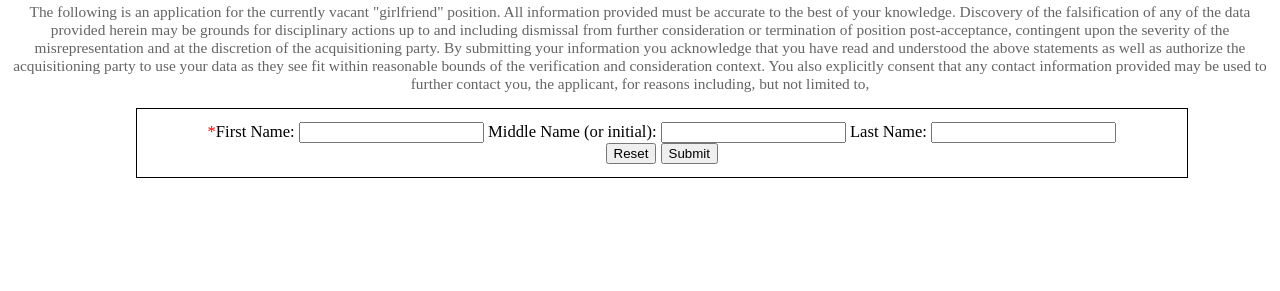
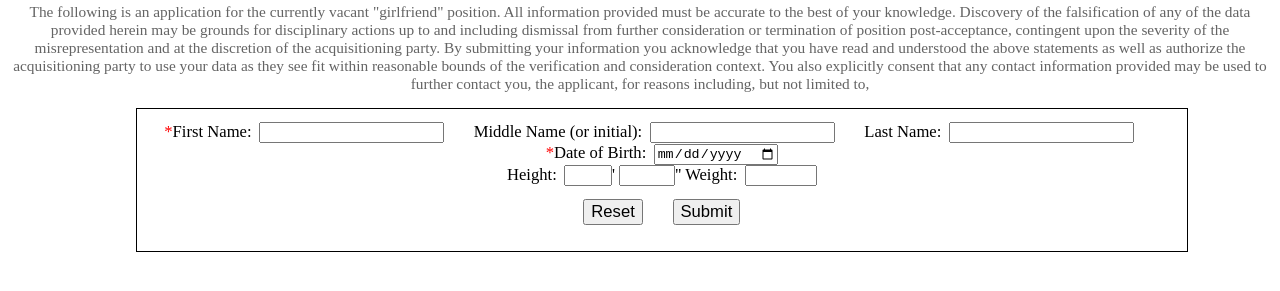
Before and after one commit to eksabur/webApplication, a website: page public_html/app.html in a window 1280 px wide. Shown: the part 65-356 px from the top of the page. Drawn offline with Linux system fonts and the light colour scheme.

Commit message:
added more form inputs

```diff
--- a/public_html/app.html
+++ b/public_html/app.html
@@ -31,15 +31,27 @@
                 <label for="fName" class="required">First Name: </label>
                 <input type="text" id="fName" name="fName" required
                        maxlength="20" size="20" pattern="[A-Za-z]" tabindex="1">
-                <label for="mName"> Middle Name (or initial): </label>
+                <label for="mName">Middle Name (or initial): </label>
                 <input type="text" id="mName" name="mName"
                        maxlength="20" size="20" pattern="[A-Za-z]" tabindex="2">
-                <label for="lName"> Last Name: </label>
+                <label for="lName">Last Name: </label>
                 <input type="text" id="lName" name="lName"
                        maxlength="20" size="20" pattern="[A-Za-z]" tabindex="3"><br>
+                <span id="leftAlign">
+                    <label for="dob" class="required">Date of Birth: </label>
+                    <input type="date" id="dob" name="dob" required tabindex="4"><br>
+
+                    <label for="height">Height: </label>
+                    <input type="number" id="height" name="height" min="3" max="8" title="Feet" tabindex="5">'
+                    <input type="number" id="heightInches" name="heightIn" min="0" max="11" title="inches" tabindex="6">''
+                    <label for="weight">Weight: </label>
+                    <input type="number" id="weight" name="weight" min="50" max="1000" title="lbs" tabindex="7"><br>
+                </span>
+
+
             </div>
-            <input type="reset">
-            <input type="submit">
+            <input type="reset" class="button">
+            <input type="submit" class="button">
         </form>
         <footer>
 
--- a/public_html/styles/style.css
+++ b/public_html/styles/style.css
@@ -32,12 +32,25 @@ form {
     color: red;
 }
 
+#fName, #mName, #lName {
+    margin-right: 2vw;
+}
+
+label {
+    margin-right: .25vw;
+}
+
+.button {
+    margin: 1vw;
+    font-size: 1.3vw;
+}
+
+#leftAlign {
+    text-align: left;
+}
 /*
 input[type="text"] {
-    height: 1.2vw;
-}
-#fName, #mName, #lName {
-    margin-right: 2vw;
+
 }
 
 #name input {
```
